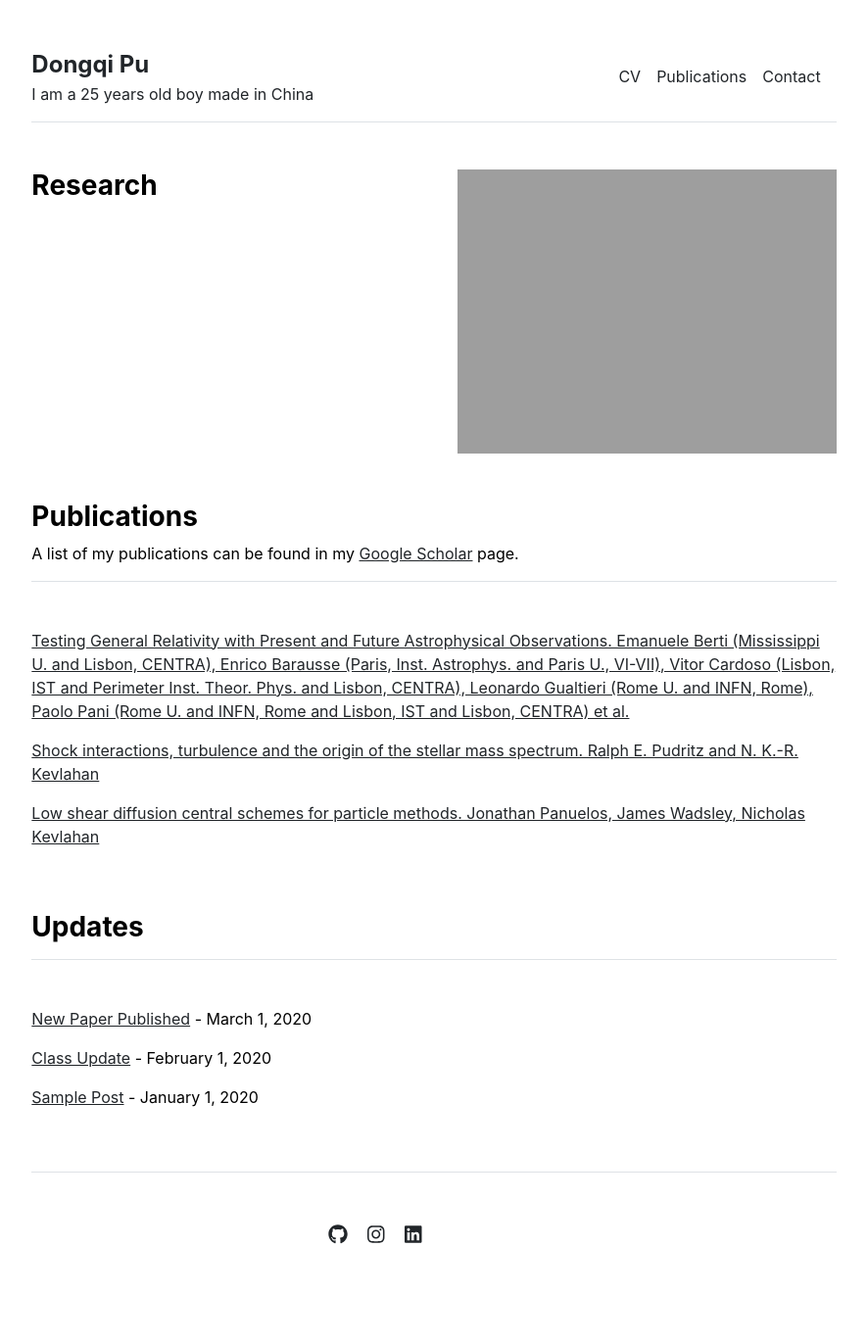
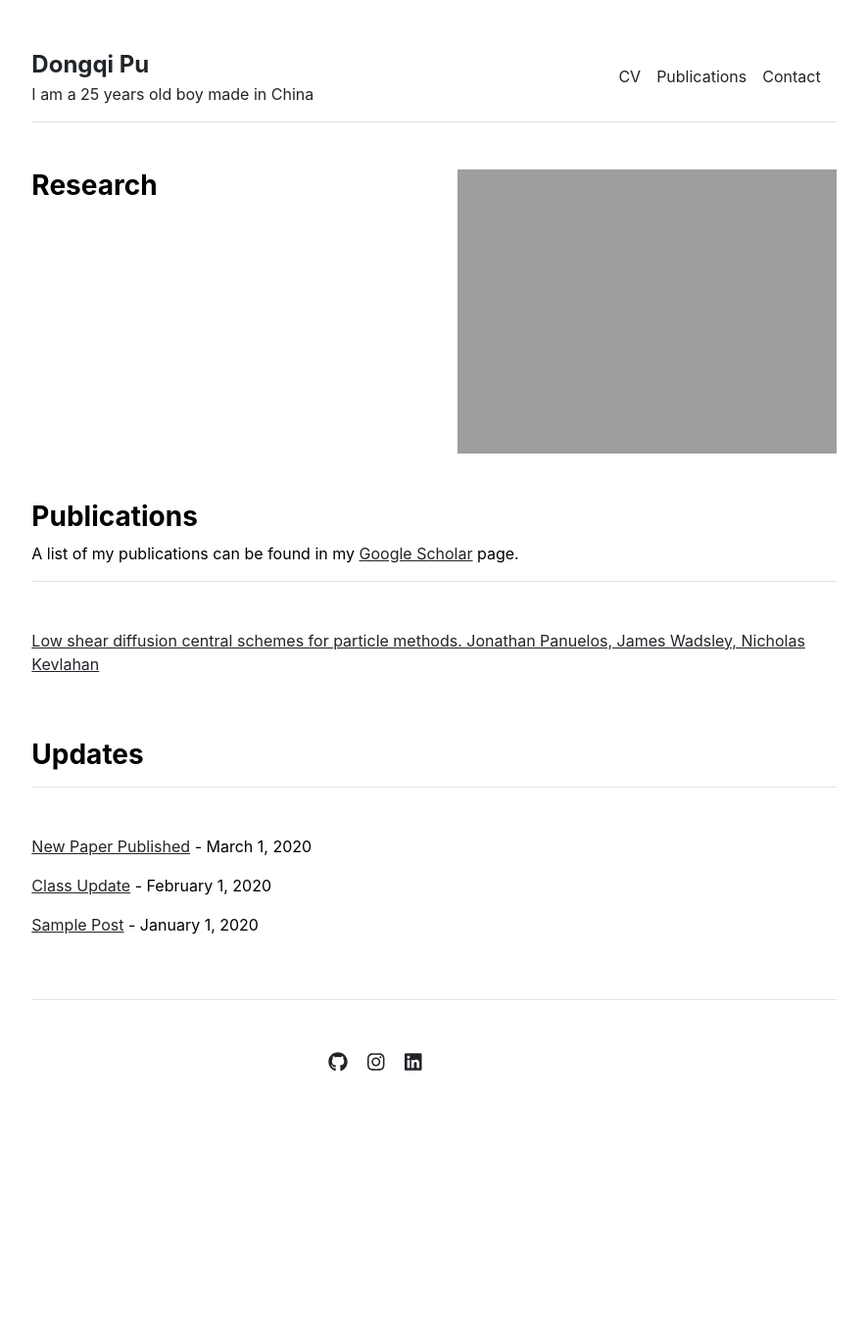
Before and after one commit to pudongqi/pudongqi.github.io, a Jekyll site: the page built from index.md, in a window 1280 px wide. Shown: the whole page at 98% size, without its empty margins (197-1082 px from the left). Built offline with Jekyll 4.4.1, drawn with Linux system fonts in a browser that asks for light colours; after the commit the page ends 1195 px from its top, so only the background shows below that.

Commit message:
no message

```diff
--- a/_data/publications.yml
+++ b/_data/publications.yml
@@ -1,10 +1,5 @@
 featured:
-- {name: 'Testing General Relativity with Present and Future Astrophysical Observations. Emanuele Berti (Mississippi U. and Lisbon, CENTRA), Enrico Barausse (Paris, Inst. Astrophys. and Paris U., VI-VII), Vitor Cardoso (Lisbon, IST and Perimeter Inst. Theor. Phys. and Lisbon, CENTRA), Leonardo Gualtieri (Rome U. and INFN, Rome), Paolo Pani (Rome U. and INFN, Rome and Lisbon, IST and Lisbon, CENTRA) et al.', url: '/publications/1501.07274.pdf'}
-- {name: 'Shock interactions, turbulence and the origin of the stellar mass spectrum. Ralph E. Pudritz and N. K.-R. Kevlahan', url: 'http://ms.mcmaster.ca/kevla/pdf/articles/PhilTransRSoc_2013.pdf'}
 - {name: 'Low shear diffusion central schemes for particle methods. Jonathan Panuelos, James Wadsley, Nicholas Kevlahan', url: 'http://ms.mcmaster.ca/kevla/pdf/articles/jcp_v414.pdf'}
 
 index:
 - {name: 'Testing General Relativity with Present and Future Astrophysical Observations. Emanuele Berti (Mississippi U. and Lisbon, CENTRA), Enrico Barausse (Paris, Inst. Astrophys. and Paris U., VI-VII), Vitor Cardoso (Lisbon, IST and Perimeter Inst. Theor. Phys. and Lisbon, CENTRA), Leonardo Gualtieri (Rome U. and INFN, Rome), Paolo Pani (Rome U. and INFN, Rome and Lisbon, IST and Lisbon, CENTRA) et al.', url: '/publications/1501.07274.pdf'}
-- {name: 'Shock interactions, turbulence and the origin of the stellar mass spectrum. Ralph E. Pudritz and N. K.-R. Kevlahan', url: 'http://ms.mcmaster.ca/kevla/pdf/articles/PhilTransRSoc_2013.pdf'}
-- {name: 'Low shear diffusion central schemes for particle methods. Jonathan Panuelos, James Wadsley, Nicholas Kevlahan', url: 'http://ms.mcmaster.ca/kevla/pdf/articles/jcp_v414.pdf'}
-- {name: 'Numerical solutions of thin film equations for polymer flows. Thomas. Salez, Joshua D. McGraw, Sara Cormier, Oliver Bäumchen, Kari Dalnoki-Veress, and Elie Raphaël', url: 'https://static1.squarespace.com/static/5684891d7086d74497aeb71f/t/56ec510d2fe1319543ab6d6f/1458327821946/10.1140-epje-i2012-12114-x.pdf'}
```
